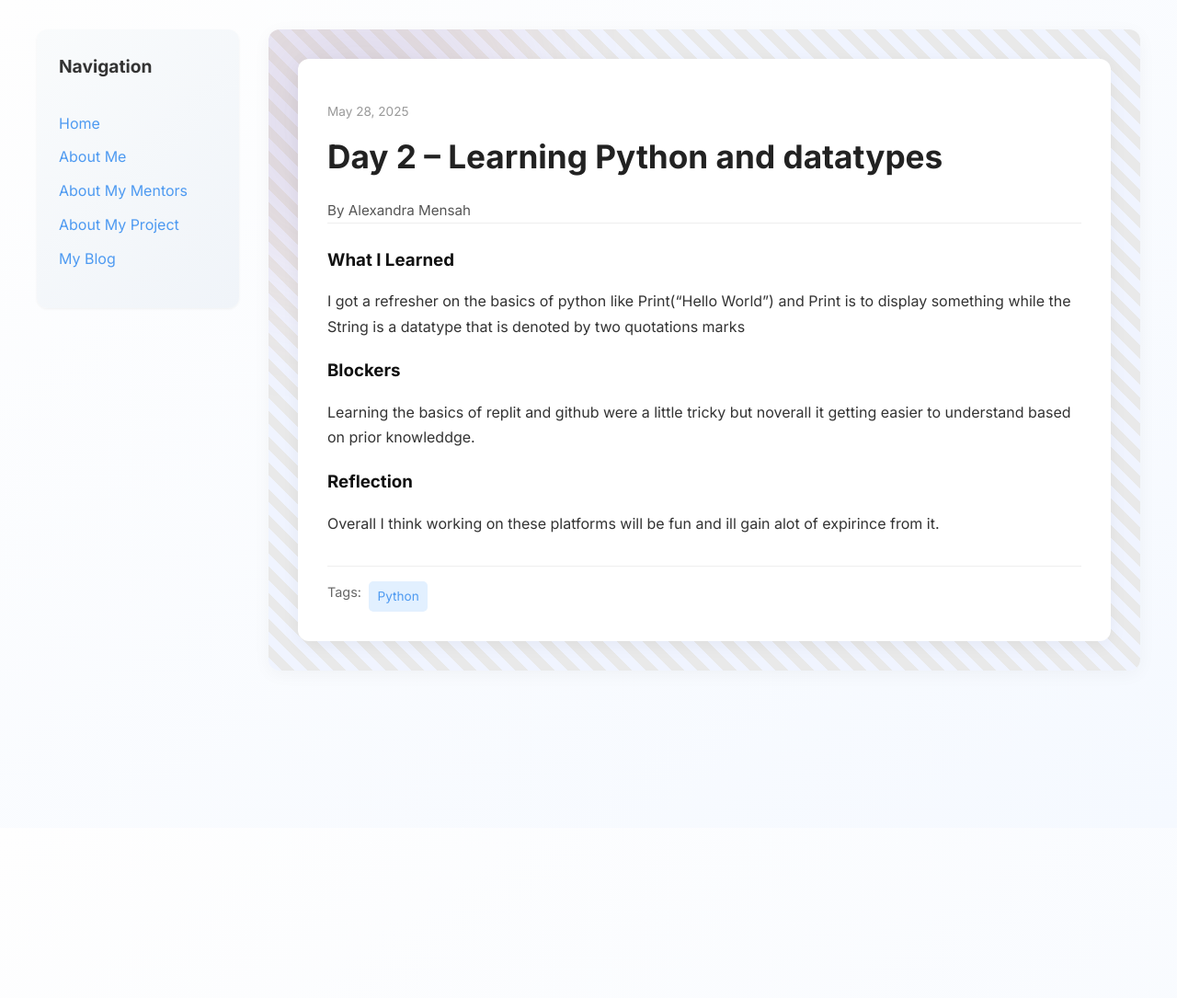
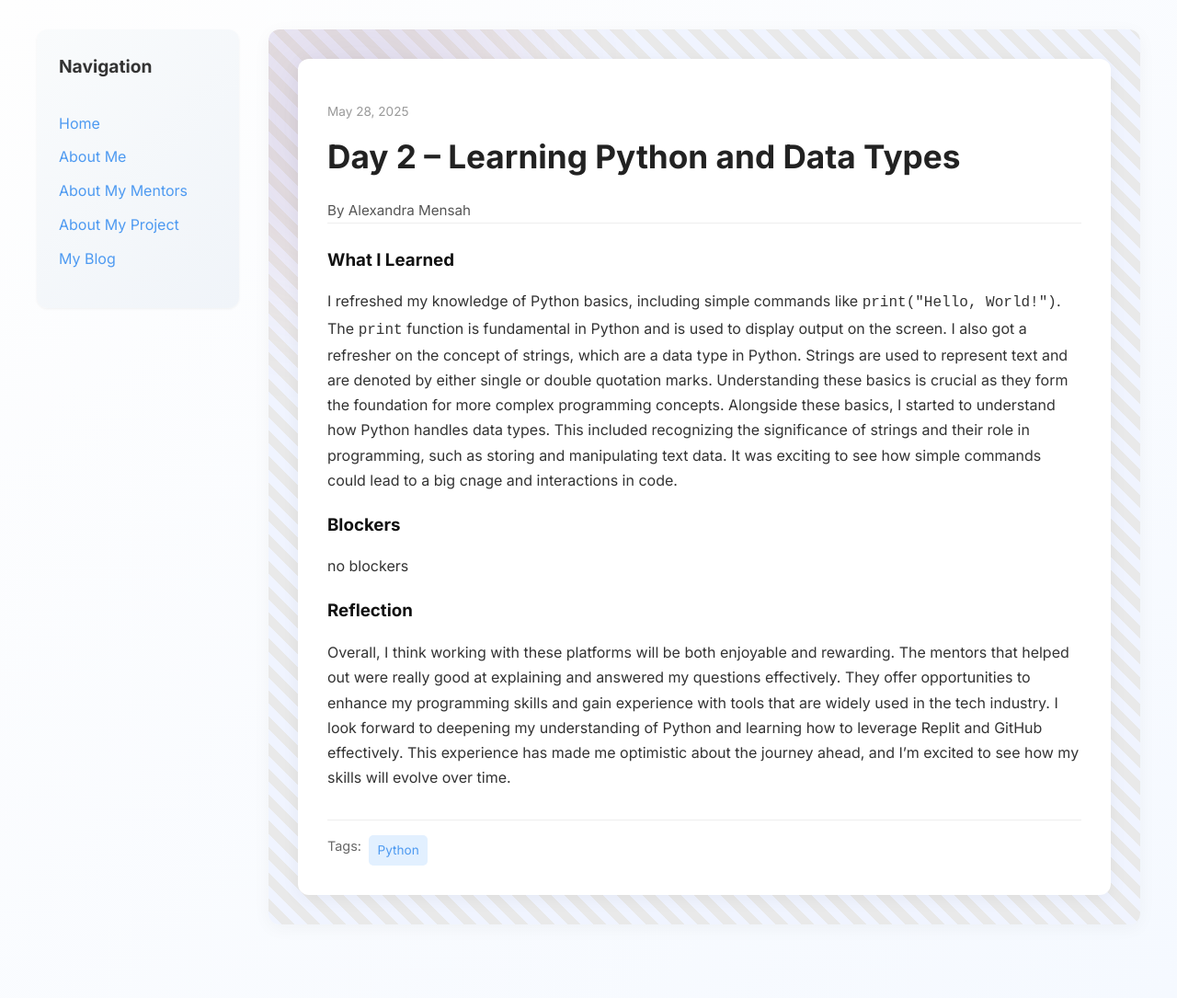
Before and after one commit to alexandratory/alexandratory.github.io, a Jekyll site: the page built from _posts/2025-05-28-day-2.md, in a window 1280 px wide. Shown: the whole page at 92% size. Built offline with Jekyll 4.4.1, drawn with Linux system fonts in a browser that asks for light colours; before the commit the page ends 900 px from its top, so only the background shows below that.

Commit message:
Update 2025-05-28-day-2.md

```diff
--- a/_posts/2025-05-28-day-2.md
+++ b/_posts/2025-05-28-day-2.md
@@ -1,19 +1,18 @@
 ---
 layout: post
-title: "Day 2 – Learning Python and datatypes"
+title: "Day 2 – Learning Python and Data Types"
 date: 2025-05-28
 author: Alexandra Mensah
 permalink: /day2.html
-tags: [ "Python"]
+tags:
+  - Python
 
 what_i_learned: |
-  I got a refresher on the basics of python like Print(“Hello World”) and Print is to display something while the String is a datatype that is denoted by two quotations marks
-
-
+  I refreshed my knowledge of Python basics, including simple commands like `print("Hello, World!")`. The `print` function is fundamental in Python and is used to display output on the screen. I also got a refresher on the concept of strings, which are a data type in Python. Strings are used to represent text and are denoted by either single or double quotation marks. Understanding these basics is crucial as they form the foundation for more complex programming concepts. Alongside these basics, I started to understand how Python handles data types. This included recognizing the significance of strings and their role in programming, such as storing and manipulating text data. It was exciting to see how simple commands could lead to a big cnage and interactions in code.
 
 blockers: |
- Learning the basics of replit and github were a little tricky but noverall it getting easier to understand based on prior knowleddge.
+  no blockers
 
 reflection: |
- Overall I think working on these platforms will be fun and ill gain alot of expirince from it.
+  Overall, I think working with these platforms will be both enjoyable and rewarding. The mentors that helped out were really good at explaining and answered my questions effectively. They offer opportunities to enhance my programming skills and gain experience with tools that are widely used in the tech industry. I look forward to deepening my understanding of Python and learning how to leverage Replit and GitHub effectively. This experience has made me optimistic about the journey ahead, and I’m excited to see how my skills will evolve over time.
 ---
```
